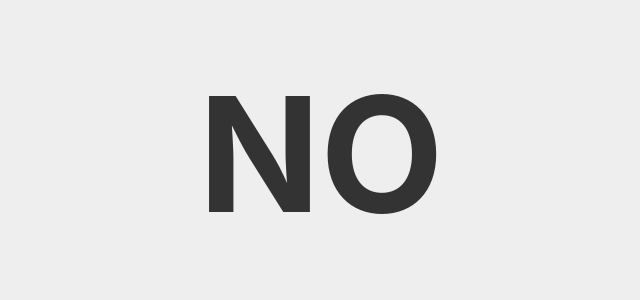
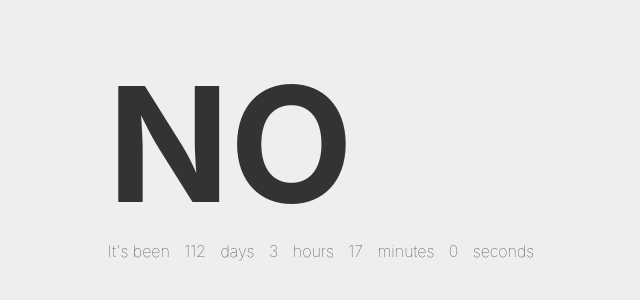
Before and after one commit to HasSebastianBoughtDonutsYet/HasSebastianBoughtDonutsYet.github.io, a plain HTML site: page index.html in a window 1280 px wide. Shown: the part 246-546 px from the top of the page, without its empty margins (319-959 px from the left). Drawn offline with Linux system fonts and the light colour scheme.

Commit message:
Add timer

```diff
--- a/index.html
+++ b/index.html
@@ -65,11 +65,50 @@
              padding-left: 10px;
          }
         </style>
+        <script>
+         /*
+          * Basic Count Up from Date and Time
+          * Author: @mrwigster / trulycode.com
+          */
+         window.onload=function() {
+             // Month,Day,Year,Hour,Minute,Second
+             upTime('aug,18,2017,13:18:00'); // ****** Change this line!
+         }
+         function upTime(countTo) {
+             now = new Date();
+             countTo = new Date(countTo);
+             difference = (now-countTo);
+
+             days=Math.floor(difference/(60*60*1000*24)*1);
+             hours=Math.floor((difference%(60*60*1000*24))/(60*60*1000)*1);
+             mins=Math.floor(((difference%(60*60*1000*24))%(60*60*1000))/(60*1000)*1);
+             secs=Math.floor((((difference%(60*60*1000*24))%(60*60*1000))%(60*1000))/1000*1);
+
+             document.getElementById('days').firstChild.nodeValue = days;
+             document.getElementById('hours').firstChild.nodeValue = hours;
+             document.getElementById('minutes').firstChild.nodeValue = mins;
+             document.getElementById('seconds').firstChild.nodeValue = secs;
+
+             clearTimeout(upTime.to);
+             upTime.to=setTimeout(function(){ upTime(countTo); },1000);
+         }
+        </script>
     </head>
     <body>
         <div id="container">
             <main>
                 <h1>NO</h1>
+                <div id="countup">
+                    It's been
+                    <span id="days">00</span>
+                    <span class="timeRefDays">days</span>
+                    <span id="hours">00</span>
+                    <span class="timeRefHours">hours</span>
+                    <span id="minutes">00</span>
+                    <span class="timeRefMinutes">minutes</span>
+                    <span id="seconds">00</span>
+                    <span class="timeRefSeconds">seconds</span>
+                </div>
             </main>
         </div>
     </body>
```
